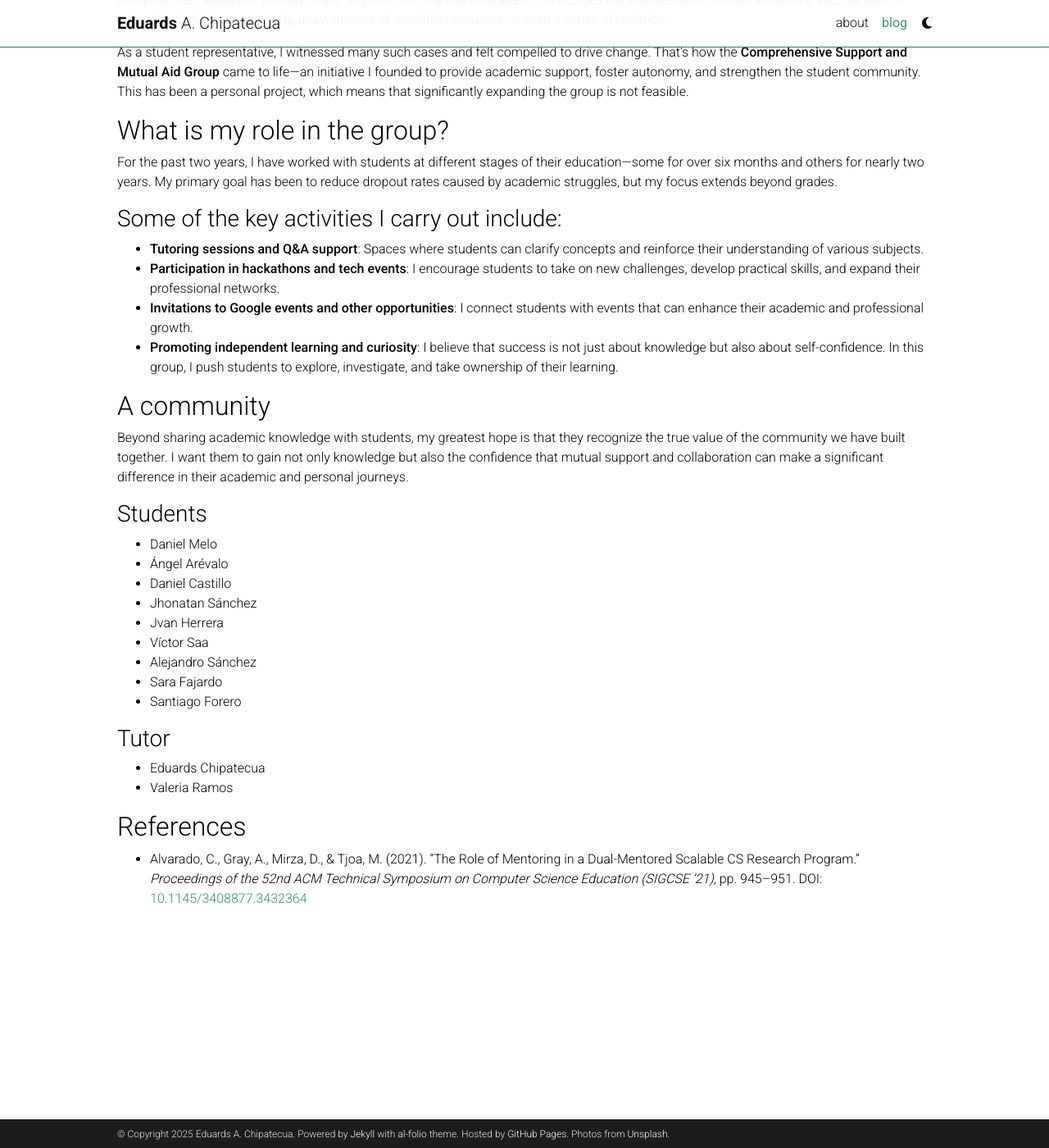
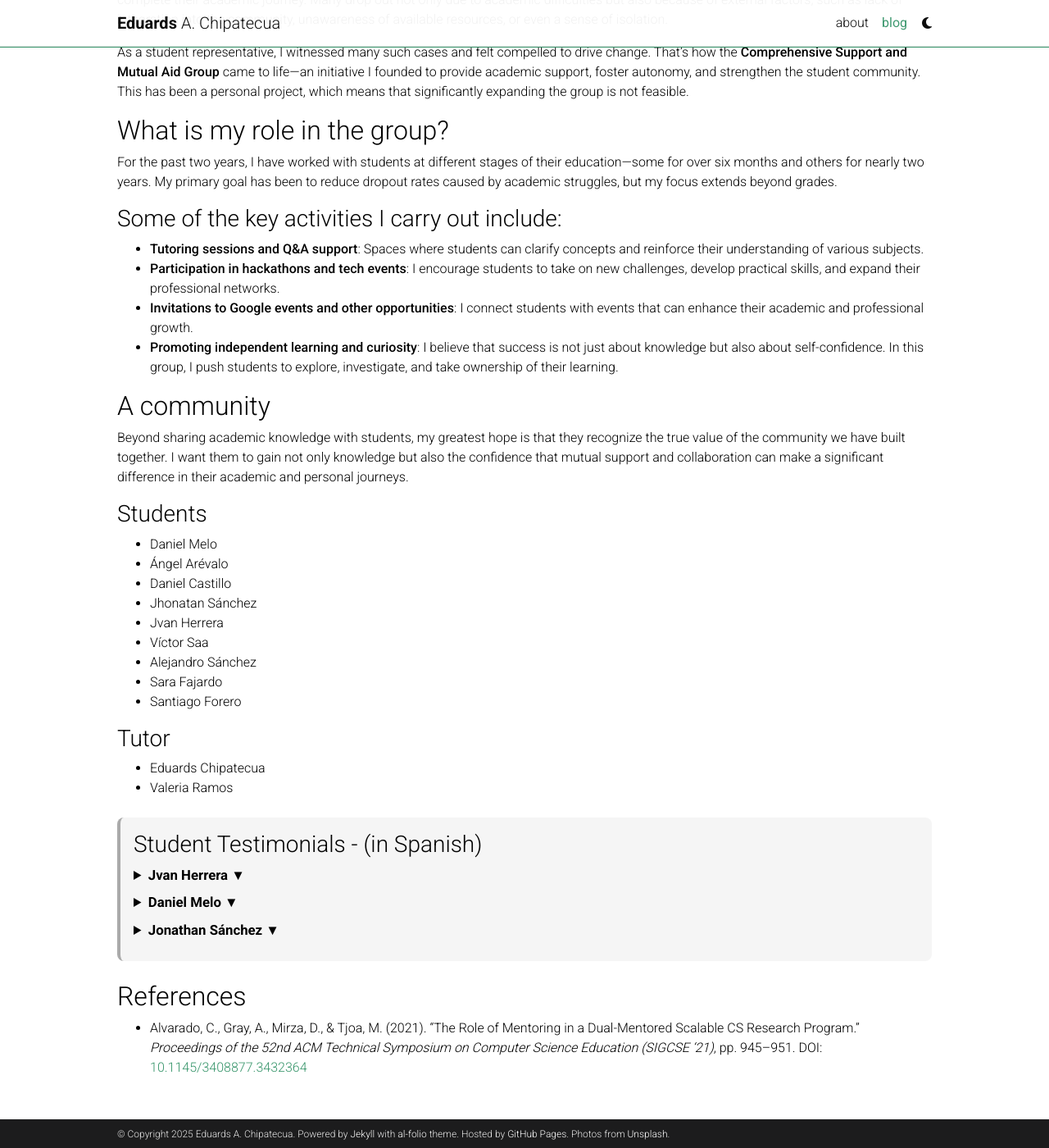
Before and after one commit to eguar11011/eguar11011.github.io, a Jekyll site: the page built from _posts/2025-03-29-Comprehensive_Support_and_Mutual_Aid_Group.md, in a window 1280 px wide and 1400 px high, scrolled down 883 px. Shown: the whole window at 82% size. Built offline with Jekyll 4.4.1, drawn with Linux system fonts in a browser that asks for light colours; comment, search, counter and statistics services are not loaded; a style sheet for code colours, icons or effects is not loaded.

```diff
--- a/_posts/2025-03-29-Comprehensive_Support_and_Mutual_Aid_Group.md
+++ b/_posts/2025-03-29-Comprehensive_Support_and_Mutual_Aid_Group.md
@@ -55,6 +55,81 @@ Beyond sharing academic knowledge with students, my greatest hope is that they r
 - Eduards Chipatecua
 - Valeria Ramos
 
+<style>
+.testimonial-box {
+  background-color: #f5f5f5;
+  border-left: 4px solid #aaa;
+  padding: 1em;
+  margin: 1.5em 0;
+  border-radius: 8px;
+  font-size: 1rem;
+}
+details summary {
+  cursor: pointer;
+  font-weight: bold;
+  font-size: 1.05rem;
+  margin-bottom: 0.5em;
+}
+details[open] summary::after {
+  content: " ▲";
+}
+details summary::after {
+  content: " ▼";
+}
+</style>
+
+<div class="testimonial-box">
+  <h3>Student Testimonials - (in Spanish) </h3>
+
+  <details>
+    <summary>Jvan Herrera</summary>
+    <p>
+      A mí me ha parecido una iniciativa bastante beneficiosa, que puede llegar a ser de especial ayuda a gente que, a lo mejor, no entiende muchas de las cosas de la universidad en sus diferentes ámbitos y que, por diferentes motivos, prefieren no interactuar en los grupos de WhatsApp masivos de la carrera.
+      <br><br>
+      De la misma forma, me parece que brinda un espacio donde permite conocer personas dispuestas a ayudar y colaborar, generando un ambiente agradable durante la estadía en la universidad.
+    </p>
+  </details>
+
+  <details>
+
+  <summary>Daniel Melo</summary>
+  <p>
+    Durante mi estancia en este grupo, he aprendido mucho, no solo a nivel académico, sino también en lo personal. Permítanme explicarme. Iniciar la universidad puede ser un momento difícil: nuevas experiencias, nuevas personas y nuevos retos. Gracias al acercamiento con alguien que ya había pasado por esto (Eduards), muchas de mis dudas pudieron resolverse.
+  </p>
+  <p>
+    Además, saber que tenía a alguien con quien hablar y a quien contarle cómo me sentía o si estaba saturado fue un gran apoyo. También me ayudó a relacionarme con más personas, a salir de mi zona de confort y, lo más importante, a identificar qué es lo que realmente me gusta.
+  </p>
+  <p>
+    Por otro lado, en un aspecto más técnico, aprendí bastante sobre machine learning: desde cómo funcionan las capas y qué herramientas se utilizan hasta el funcionamiento de los embeddings, los pesos y una visión general del tema. En otras áreas, esta experiencia me impulsó a construir proyectos y a preguntarme sobre todo aquello que despertara mi curiosidad. Gracias a eso, logré aprender por mi cuenta sobre redes.
+  </p>
+  <p>
+    A medida que el grupo creció, pude convertirme en el apoyo que alguna vez encontré en Eduards, contribuyendo así a que la experiencia universitaria de otras personas fuera más amena. Gracias a los anuncios del grupo, tuve la oportunidad de asistir al Google Quantum Day, lo que representó mi primer acercamiento a proyectarme en una empresa que antes veía lejana. Esto me motivó a seguir estudiando y a prepararme para, algún día, ser competitivo y trabajar en una empresa de este nivel.
+  </p>
+  <p>
+    Las salidas de campo que logramos coordinar también fueron significativas. De hecho, gracias a una de ellas, tuve mi primera experiencia subiendo Monserrate a pie, algo que nunca antes había intentado.
+  </p>
+  <p>
+    Finalmente, creo que este grupo ha influido bastante en la persona que soy hoy. El apoyo y la iniciativa de Eduards me han servido para aprender a llevar la vida universitaria de la mejor manera. Solo me quedan agradecimientos, nuevos proyectos y, lo más importante, un amigo.
+  </p>
+
+
+  </details>
+
+  <details>
+    <summary>Jonathan Sánchez</summary>
+    <p>
+      Me ha parecido un programa bastante interesante, del cual me he beneficiado un montón gracias a los recursos y herramientas que se brindan.
+      <br><br>
+      Es hermoso ver cómo una persona, sin ningún ánimo de lucro, se toma el tiempo y la dedicación no solo para enseñarte, sino también para escucharte y aconsejarte.
+      <br><br>
+      Antes de entrar al programa sabía lo que quería, pero no cómo hacerlo. Una vez lo inicié, todo se fue haciendo más claro. Viví la experiencia de lo que me gustaría ser en un futuro.
+      <br><br>
+      ¡Gracias por tanto!
+    </p>
+  </details>
+</div>
+
+
 ## References
 
 - Alvarado, C., Gray, A., Mirza, D., & Tjoa, M. (2021). "The Role of Mentoring in a Dual-Mentored Scalable CS Research Program." *Proceedings of the 52nd ACM Technical Symposium on Computer Science Education (SIGCSE '21)*, pp. 945–951. DOI: [10.1145/3408877.3432364](https://dl.acm.org/doi/pdf/10.1145/3408877.3432364)
```
